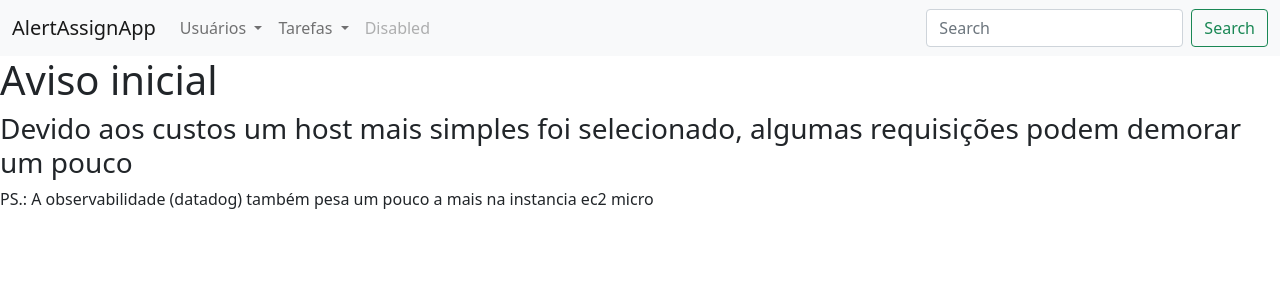
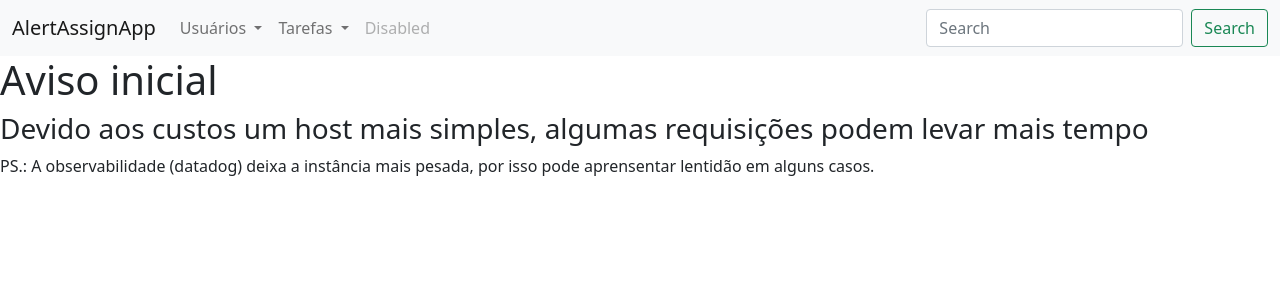
Before and after one commit to victorEsantos/alert-assign-app, an Angular app: page / in a window 1280 px wide. Shown: the top 300 px of the page. Built offline with nearby package versions, Linux system fonts and the light colour scheme.

Commit message:
tela inicial

```diff
--- a/src/app/homecomp/homecomp.component.html
+++ b/src/app/homecomp/homecomp.component.html
@@ -1,3 +1,3 @@
 <h1>Aviso inicial</h1>
-<h3>Devido aos custos um host mais simples foi selecionado, algumas requisições podem demorar um pouco</h3>
-<span>PS.: A observabilidade (datadog) também pesa um pouco a mais na instancia ec2 micro</span>
+<h3>Devido aos custos um host mais simples, algumas requisições podem levar mais tempo</h3>
+<span>PS.: A observabilidade (datadog) deixa a instância mais pesada, por isso pode aprensentar lentidão em alguns casos.</span>
```
